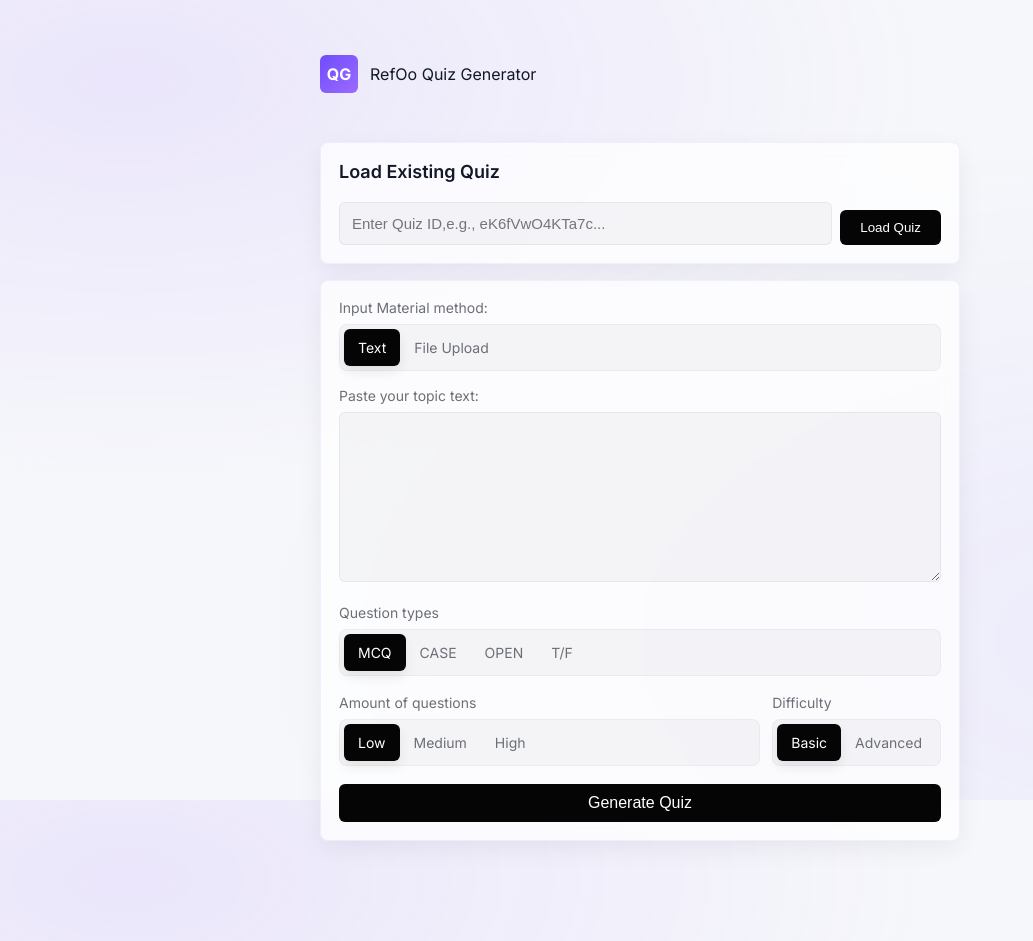
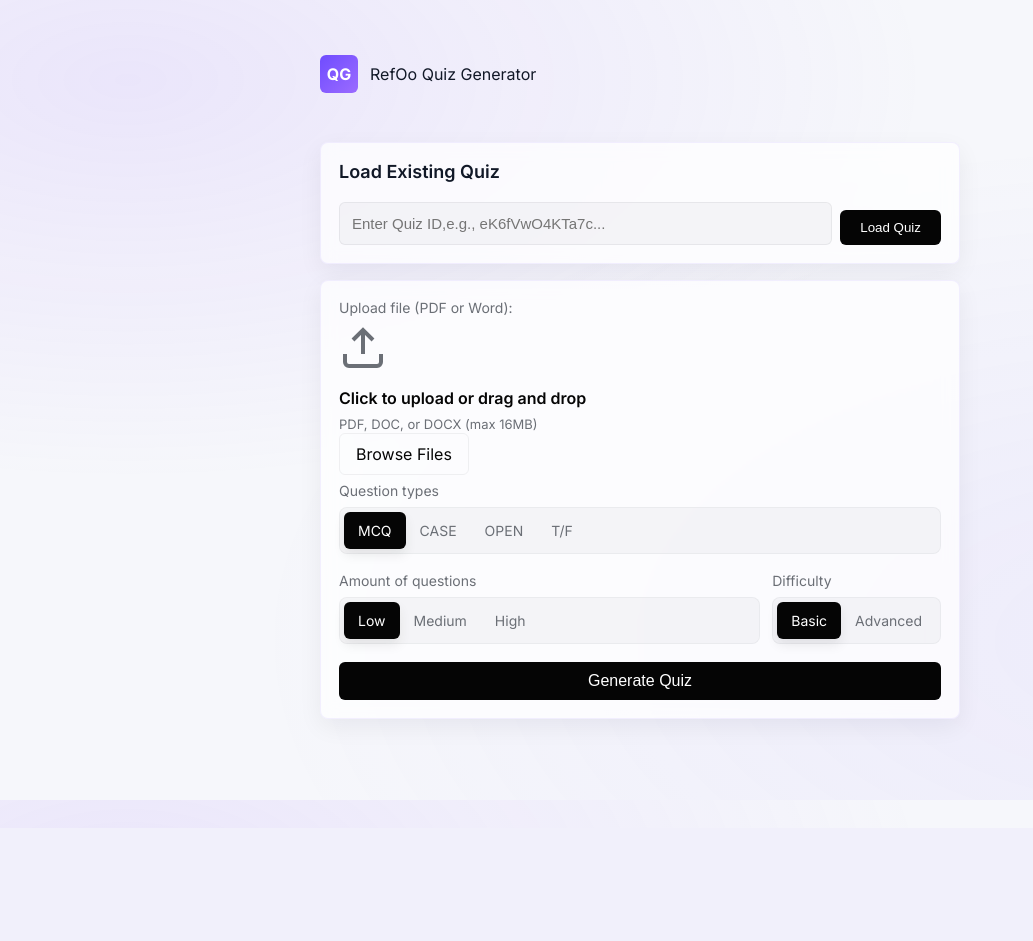
Before and after one commit to RefOoSami001/jungle-ai, a Flask app: page / in a window 1280 px wide. Shown: the whole page, without its empty margins (0-1033 px from the left). After the commit the page ends 722 px from the top, so only its background shows below. Run offline with Flask 2, Linux system fonts and the light colour scheme; some libraries are stand-ins or nearby versions.

Commit message:
Update index.html

```diff
--- a/templates/index.html
+++ b/templates/index.html
@@ -35,30 +35,42 @@
         <form method="post" action="/generate" enctype="multipart/form-data" id="quiz-form">
           <div class="form-grid">
             <div>
-              <label class="small">Input Material method:</label>
-              <div class="segmented" role="radiogroup" style="margin-bottom:16px">
-                <label class="seg-item"><input type="radio" name="input_method" value="text" checked><span>Text</span></label>
-                <label class="seg-item"><input type="radio" name="input_method" value="file"><span>File Upload</span></label>
+              <label class="small">Upload file (PDF or Word):</label>
+              <div id="file-upload-area" class="file-upload-area">
+                <input type="file" name="file" id="file-input" accept=".pdf,.doc,.docx" style="display:none">
+                <div id="file-upload-content" class="file-upload-content">
+                  <svg width="48" height="48" viewBox="0 0 24 24" fill="none" stroke="currentColor" stroke-width="2" style="color:var(--muted);margin-bottom:12px">
+                    <path d="M21 15v4a2 2 0 0 1-2 2H5a2 2 0 0 1-2-2v-4"></path>
+                    <polyline points="17 8 12 3 7 8"></polyline>
+                    <line x1="12" y1="3" x2="12" y2="15"></line>
+                  </svg>
+                  <div style="margin-bottom:8px;font-weight:600;color:var(--black)">Click to upload or drag and drop</div>
+                  <div style="font-size:13px;color:var(--muted);margin-bottom:12px">PDF, DOC, or DOCX (max 16MB)</div>
+                  <label for="file-input" class="btn ghost" style="cursor:pointer">
+                    Browse Files
+                  </label>
+                </div>
+                <div id="file-selected-content" class="file-selected-content" style="display:none">
+                  <div style="display:flex;align-items:center;gap:12px;flex:1">
+                    <div style="width:40px;height:40px;border-radius:8px;background:linear-gradient(135deg,var(--accent),var(--accent-2));display:flex;align-items:center;justify-content:center;flex-shrink:0">
+                      <svg width="24" height="24" viewBox="0 0 24 24" fill="none" stroke="white" stroke-width="2">
+                        <path d="M14 2H6a2 2 0 0 0-2 2v16a2 2 0 0 0 2 2h12a2 2 0 0 0 2-2V8z"></path>
+                        <polyline points="14 2 14 8 20 8"></polyline>
+                        <line x1="16" y1="13" x2="8" y2="13"></line>
+                        <line x1="16" y1="17" x2="8" y2="17"></line>
+                        <polyline points="10 9 9 9 8 9"></polyline>
+                      </svg>
+                    </div>
+                    <div style="flex:1;min-width:0">
+                      <div id="file-name" style="font-weight:600;color:var(--black);margin-bottom:4px;word-break:break-word"></div>
+                      <div id="file-size" style="font-size:13px;color:var(--muted)"></div>
+                    </div>
+                  </div>
+                  <button type="button" id="remove-file-btn" class="btn ghost" style="flex-shrink:0;padding:8px 12px;font-size:14px">Remove</button>
+                </div>
               </div>
 
-              <!-- Text Input Section -->
-              <div id="text-input-section">
-                <label class="small">Paste your topic text:</label>
-                <textarea name="topic_text" id="topic-text" class="input" rows="8"></textarea>
-              </div>
-
-              <!-- File Upload Section -->
-              <div id="file-input-section" style="display:none">
-                <label class="small">Upload file (PDF or Word):</label>
-                <div style="margin-bottom:12px">
-                  <input type="file" name="file" id="file-input" accept=".pdf,.doc,.docx" style="display:none">
-                  <label for="file-input" class="btn ghost" style="display:inline-block;cursor:pointer;margin-bottom:8px">
-                    Choose File
-                  </label>
-                  <span id="file-name" style="margin-left:12px;color:var(--muted);font-size:14px"></span>
-                </div>
-
-                <div id="page-range-container" style="display:none;margin-bottom:12px;padding:12px;background:rgba(16,24,40,0.02);border-radius:6px;border:1px solid rgba(16,24,40,0.04)">
+              <div id="page-range-container" style="display:none;margin-top:12px;margin-bottom:12px;padding:12px;background:rgba(16,24,40,0.02);border-radius:6px;border:1px solid rgba(16,24,40,0.04)">
                 <label class="small">Page Range (optional):</label>
                 <div style="display:flex;gap:8px;align-items:center;margin-top:8px;flex-wrap:wrap">
                   <input type="number" name="page_start" id="page-start" min="1" placeholder="Start" class="input" style="width:100px">
@@ -67,7 +79,6 @@
                   <span id="total-pages" style="color:var(--muted);font-size:13px"></span>
                 </div>
                 <div id="page-range-error" style="margin-top:8px;color:var(--danger);font-size:13px;display:none"></div>
-                </div>
               </div>
 
               <div style="margin-top:18px">
@@ -101,7 +112,10 @@
               </div>
 
               <div style="margin-top:18px" class="actions">
-                <button class="btn" type="submit" style="width:100%; font-size: 16px;">Generate Quiz</button>
+                <button id="generate-btn" class="btn" type="submit" style="width:100%; font-size: 16px;">
+                  <span id="generate-btn-text">Generate Quiz</span>
+                  <span id="generate-btn-spinner" class="spinner" style="display:none;margin-left:8px"></span>
+                </button>
               </div>
             </div>
           </div>
@@ -181,39 +195,120 @@
         })();
 
         const fileInput = document.getElementById('file-input');
+        const fileUploadArea = document.getElementById('file-upload-area');
+        const fileUploadContent = document.getElementById('file-upload-content');
+        const fileSelectedContent = document.getElementById('file-selected-content');
         const fileName = document.getElementById('file-name');
+        const fileSize = document.getElementById('file-size');
+        const removeFileBtn = document.getElementById('remove-file-btn');
         const pageRangeContainer = document.getElementById('page-range-container');
         const pageStart = document.getElementById('page-start');
         const pageEnd = document.getElementById('page-end');
         const totalPages = document.getElementById('total-pages');
         const pageRangeError = document.getElementById('page-range-error');
-        const topicText = document.getElementById('topic-text');
         const form = document.getElementById('quiz-form');
-        const textInputSection = document.getElementById('text-input-section');
-        const fileInputSection = document.getElementById('file-input-section');
-        const inputMethodRadios = document.querySelectorAll('input[name="input_method"]');
+        const generateBtn = document.getElementById('generate-btn');
+        const generateBtnText = document.getElementById('generate-btn-text');
+        const generateBtnSpinner = document.getElementById('generate-btn-spinner');
 
         let maxPages = null;
         let isPDF = false;
 
-        // Handle input method switching
-        inputMethodRadios.forEach(radio => {
-          radio.addEventListener('change', function(){
-            if(this.value === 'text'){
-              textInputSection.style.display = 'block';
-              fileInputSection.style.display = 'none';
-              // Clear file input
+        // Format file size
+        function formatFileSize(bytes){
+          if(bytes === 0) return '0 Bytes';
+          const k = 1024;
+          const sizes = ['Bytes', 'KB', 'MB', 'GB'];
+          const i = Math.floor(Math.log(bytes) / Math.log(k));
+          return Math.round(bytes / Math.pow(k, i) * 100) / 100 + ' ' + sizes[i];
+        }
+
+        // Remove file handler
+        removeFileBtn.addEventListener('click', function(e){
+          e.preventDefault();
           fileInput.value = '';
-              fileName.textContent = '';
+          fileUploadContent.style.display = 'flex';
+          fileSelectedContent.style.display = 'none';
           pageRangeContainer.style.display = 'none';
           maxPages = null;
-            } else {
-              textInputSection.style.display = 'none';
-              fileInputSection.style.display = 'block';
-              // Clear text input
-              topicText.value = '';
+        });
+
+        // Drag and drop handlers
+        fileUploadArea.addEventListener('dragover', function(e){
+          e.preventDefault();
+          e.stopPropagation();
+          fileUploadArea.classList.add('drag-over');
+        });
+
+        fileUploadArea.addEventListener('dragleave', function(e){
+          e.preventDefault();
+          e.stopPropagation();
+          fileUploadArea.classList.remove('drag-over');
+        });
+
+        fileUploadArea.addEventListener('drop', function(e){
+          e.preventDefault();
+          e.stopPropagation();
+          fileUploadArea.classList.remove('drag-over');
+
+          const files = e.dataTransfer.files;
+          if(files.length > 0){
+            fileInput.files = files;
+            handleFileSelect();
           }
         });
+
+        function handleFileSelect(){
+          const file = fileInput.files[0];
+          if(file){
+            fileName.textContent = file.name;
+            fileSize.textContent = formatFileSize(file.size);
+            fileUploadContent.style.display = 'none';
+            fileSelectedContent.style.display = 'flex';
+
+            isPDF = file.name.toLowerCase().endsWith('.pdf');
+            const isWord = file.name.toLowerCase().endsWith('.doc') || file.name.toLowerCase().endsWith('.docx');
+
+            if(isPDF || isWord){
+              pageRangeContainer.style.display = 'block';
+              maxPages = null;
+
+              if(isPDF){
+                // Try to get page count from PDF
+                getPDFPageCount(file, function(pageCount){
+                  if(pageCount){
+                    maxPages = pageCount;
+                    totalPages.textContent = '(Max: ' + pageCount + ' pages)';
+                    pageStart.setAttribute('max', pageCount);
+                    pageEnd.setAttribute('max', pageCount);
+                    validatePageRange();
+                  } else {
+                    totalPages.textContent = '(Page count will be determined after upload)';
+                  }
+                });
+              } else {
+                totalPages.textContent = '';
+                pageStart.removeAttribute('max');
+                pageEnd.removeAttribute('max');
+              }
+
+              pageStart.value = '';
+              pageEnd.value = '';
+              pageRangeError.style.display = 'none';
+            } else {
+              pageRangeContainer.style.display = 'none';
+              maxPages = null;
+            }
+          }
+        }
+
+        fileInput.addEventListener('change', handleFileSelect);
+
+        // Make upload area clickable
+        fileUploadArea.addEventListener('click', function(e){
+          if(e.target === fileUploadArea || e.target.closest('.file-upload-content')){
+            fileInput.click();
+          }
         });
 
         // Get PDF page count client-side
@@ -274,52 +369,6 @@
           }
         }
 
-        fileInput.addEventListener('change', function(e){
-          const file = e.target.files[0];
-          if(file){
-            fileName.textContent = file.name;
-            isPDF = file.name.toLowerCase().endsWith('.pdf');
-            const isWord = file.name.toLowerCase().endsWith('.doc') || file.name.toLowerCase().endsWith('.docx');
-
-            if(isPDF || isWord){
-              pageRangeContainer.style.display = 'block';
-              maxPages = null;
-
-              if(isPDF){
-                // Try to get page count from PDF
-                getPDFPageCount(file, function(pageCount){
-                  if(pageCount){
-                    maxPages = pageCount;
-                    totalPages.textContent = '(Max: ' + pageCount + ' pages)';
-                    // Set max attribute
-                    pageStart.setAttribute('max', pageCount);
-                    pageEnd.setAttribute('max', pageCount);
-                    // Validate if values are already set
-                    validatePageRange();
-                  } else {
-                    totalPages.textContent = '(Page count will be determined after upload)';
-                  }
-                });
-              } else {
-                totalPages.textContent = '';
-                pageStart.removeAttribute('max');
-                pageEnd.removeAttribute('max');
-              }
-
-              // Clear previous values and validate
-              pageStart.value = '';
-              pageEnd.value = '';
-              pageRangeError.style.display = 'none';
-            } else {
-              pageRangeContainer.style.display = 'none';
-              maxPages = null;
-            }
-          } else {
-            fileName.textContent = '';
-            pageRangeContainer.style.display = 'none';
-            maxPages = null;
-          }
-        });
 
         // Validate on input
         pageStart.addEventListener('input', validatePageRange);
@@ -327,11 +376,8 @@
         pageEnd.addEventListener('input', validatePageRange);
         pageEnd.addEventListener('blur', validatePageRange);
 
-        // Form submission validation
+        // Form submission validation and button state
         form.addEventListener('submit', function(e){
-          const selectedMethod = document.querySelector('input[name="input_method"]:checked').value;
-
-          if(selectedMethod === 'file'){
           if(!fileInput.files || fileInput.files.length === 0){
             e.preventDefault();
             alert('Please select a file to upload');
@@ -345,13 +391,13 @@
               return false;
             }
           }
-          } else {
-            if(!topicText.value.trim()){
-              e.preventDefault();
-              alert('Please enter some text or upload a file');
-              return false;
-            }
-          }
+
+          // Disable button and show loading state
+          generateBtn.disabled = true;
+          generateBtn.style.opacity = '0.7';
+          generateBtn.style.cursor = 'not-allowed';
+          generateBtnText.textContent = 'Generating...';
+          generateBtnSpinner.style.display = 'inline-block';
         });
       })();
     </script>
```
Lines whose indentation alone changed are shown as unchanged.
